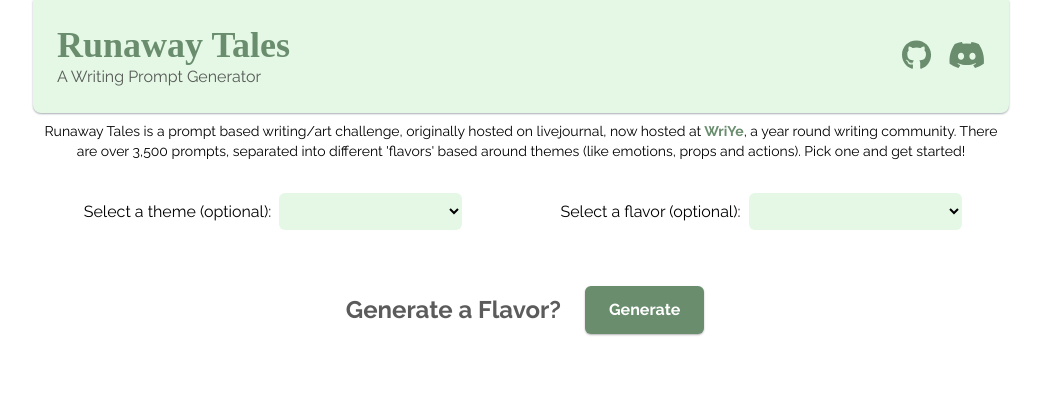
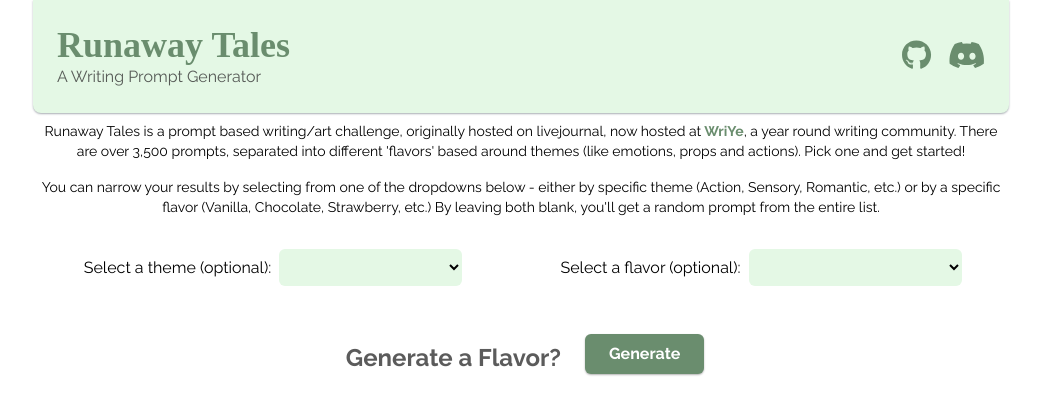
Before and after one commit to kittywizard/runaway-tales-gen, a React (Vite) app: page / in a window 1280 px wide. Shown: the top 414 px of the page, without its empty margins (119-1160 px from the left). Built offline with nearby package versions, Linux system fonts and the light colour scheme; a web font is replaced by a local one.

Commit message:
adding some tailwind tweaks across components

```diff
--- a/index.html
+++ b/index.html
@@ -6,7 +6,7 @@
     <link rel="preconnect" href="https://fonts.googleapis.com">
     <link rel="preconnect" href="https://fonts.gstatic.com" crossorigin>
     <link href="https://fonts.googleapis.com/css2?family=Raleway:wght@400;700&family=Viaoda+Libre&display=swap" rel="stylesheet">
-    <link href="style.css" rel="stylesheet">
+    <link href="/style.css" rel="stylesheet">
     <meta name="viewport" content="width=device-width, initial-scale=1.0" />
     <title>Runaway Tales</title>
   </head>
--- a/package.json
+++ b/package.json
@@ -18,12 +18,15 @@
     "@testing-library/jest-dom": "^5.16.4",
     "@testing-library/react": "^13.1.1",
     "@testing-library/user-event": "^13.5.0",
+    "autoprefixer": "^10.4.13",
     "babel-preset-react": "^6.24.1",
     "fortawesome": "0.0.1-security",
     "nanoid": "^4.0.0",
+    "postcss": "^8.4.21",
     "react": "^18.2.0",
     "react-dom": "^18.2.0",
-    "tailwind": "^4.0.0"
+    "tailwind": "^4.0.0",
+    "tailwindcss": "^3.2.4"
   },
   "devDependencies": {
     "@types/react": "^18.0.26",
--- a/public/style.css
+++ b/public/style.css
@@ -1,5 +1,5 @@
 /*
-! tailwindcss v3.0.24 | MIT License | https://tailwindcss.com
+! tailwindcss v3.2.4 | MIT License | https://tailwindcss.com
 */
 
 /*
@@ -30,6 +30,7 @@
 2. Prevent adjustments of font size after orientation changes in iOS.
 3. Use a more readable tab size.
 4. Use the user's configured `sans` font-family by default.
+5. Use the user's configured `sans` font-feature-settings by default.
 */
 
 html {
@@ -37,11 +38,15 @@ html {
   /* 1 */
   -webkit-text-size-adjust: 100%;
   /* 2 */
+  -moz-tab-size: 4;
   /* 3 */
-  tab-size: 4;
+  -o-tab-size: 4;
+     tab-size: 4;
   /* 3 */
   font-family: Raleway, sans-serif;
   /* 4 */
+  font-feature-settings: normal;
+  /* 5 */
 }
 
 /*
@@ -184,6 +189,8 @@ textarea {
   font-family: inherit;
   /* 1 */
   font-size: 100%;
+  /* 1 */
+  font-weight: inherit;
   /* 1 */
   line-height: inherit;
   /* 1 */
@@ -344,14 +351,7 @@ textarea {
 2. Set the default placeholder color to the user's configured gray 400 color.
 */
 
-input::-webkit-input-placeholder, textarea::-webkit-input-placeholder {
-  opacity: 1;
-  /* 1 */
-  color: #9ca3af;
-  /* 2 */
-}
-
-input:-ms-input-placeholder, textarea:-ms-input-placeholder {
+input::-moz-placeholder, textarea::-moz-placeholder {
   opacity: 1;
   /* 1 */
   color: #9ca3af;
@@ -413,15 +413,62 @@ video {
   height: auto;
 }
 
-/*
-Ensure the default browser behavior of the `hidden` attribute.
-*/
+/* Make elements with the HTML hidden attribute stay hidden by default */
 
 [hidden] {
   display: none;
 }
 
 *, ::before, ::after {
+  --tw-border-spacing-x: 0;
+  --tw-border-spacing-y: 0;
+  --tw-translate-x: 0;
+  --tw-translate-y: 0;
+  --tw-rotate: 0;
+  --tw-skew-x: 0;
+  --tw-skew-y: 0;
+  --tw-scale-x: 1;
+  --tw-scale-y: 1;
+  --tw-pan-x:  ;
+  --tw-pan-y:  ;
+  --tw-pinch-zoom:  ;
+  --tw-scroll-snap-strictness: proximity;
+  --tw-ordinal:  ;
+  --tw-slashed-zero:  ;
+  --tw-numeric-figure:  ;
+  --tw-numeric-spacing:  ;
+  --tw-numeric-fraction:  ;
+  --tw-ring-inset:  ;
+  --tw-ring-offset-width: 0px;
+  --tw-ring-offset-color: #fff;
+  --tw-ring-color: rgb(59 130 246 / 0.5);
+  --tw-ring-offset-shadow: 0 0 #0000;
+  --tw-ring-shadow: 0 0 #0000;
+  --tw-shadow: 0 0 #0000;
+  --tw-shadow-colored: 0 0 #0000;
+  --tw-blur:  ;
+  --tw-brightness:  ;
+  --tw-contrast:  ;
+  --tw-grayscale:  ;
+  --tw-hue-rotate:  ;
+  --tw-invert:  ;
+  --tw-saturate:  ;
+  --tw-sepia:  ;
+  --tw-drop-shadow:  ;
+  --tw-backdrop-blur:  ;
+  --tw-backdrop-brightness:  ;
+  --tw-backdrop-contrast:  ;
+  --tw-backdrop-grayscale:  ;
+  --tw-backdrop-hue-rotate:  ;
+  --tw-backdrop-invert:  ;
+  --tw-backdrop-opacity:  ;
+  --tw-backdrop-saturate:  ;
+  --tw-backdrop-sepia:  ;
+}
+
+::backdrop {
+  --tw-border-spacing-x: 0;
+  --tw-border-spacing-y: 0;
   --tw-translate-x: 0;
   --tw-translate-y: 0;
   --tw-rotate: 0;
@@ -494,32 +541,8 @@ Ensure the default browser behavior of the `hidden` attribute.
   }
 }
 
-.col-span-2 {
-  grid-column: span 2 / span 2;
-}
-
-.col-span-1 {
-  grid-column: span 1 / span 1;
-}
-
 .col-span-3 {
   grid-column: span 3 / span 3;
-}
-
-.col-start-1 {
-  grid-column-start: 1;
-}
-
-.col-start-2 {
-  grid-column-start: 2;
-}
-
-.col-end-2 {
-  grid-column-end: 2;
-}
-
-.col-end-3 {
-  grid-column-end: 3;
 }
 
 .m-2 {
@@ -539,26 +562,43 @@ Ensure the default browser behavior of the `hidden` attribute.
   margin-right: auto;
 }
 
+.my-4 {
+  margin-top: 1rem;
+  margin-bottom: 1rem;
+}
+
 .my-2 {
   margin-top: 0.5rem;
   margin-bottom: 0.5rem;
 }
 
-.my-4 {
-  margin-top: 1rem;
-  margin-bottom: 1rem;
+.mx-4 {
+  margin-left: 1rem;
+  margin-right: 1rem;
 }
 
-.block {
-  display: block;
+.mb-0 {
+  margin-bottom: 0px;
+}
+
+.mt-4 {
+  margin-top: 1rem;
+}
+
+.mb-1 {
+  margin-bottom: 0.25rem;
+}
+
+.mb-2 {
+  margin-bottom: 0.5rem;
+}
+
+.mb-4 {
+  margin-bottom: 1rem;
 }
 
 .flex {
   display: flex;
-}
-
-.grid {
-  display: grid;
 }
 
 .hidden {
@@ -577,12 +617,8 @@ Ensure the default browser behavior of the `hidden` attribute.
   cursor: pointer;
 }
 
-.grid-cols-2 {
-  grid-template-columns: repeat(2, minmax(0, 1fr));
-}
-
-.grid-rows-3 {
-  grid-template-rows: repeat(3, minmax(0, 1fr));
+.flex-row {
+  flex-direction: row;
 }
 
 .flex-col {
@@ -593,36 +629,8 @@ Ensure the default browser behavior of the `hidden` attribute.
   flex-wrap: wrap;
 }
 
-.content-center {
-  align-content: center;
-}
-
-.content-end {
-  align-content: flex-end;
-}
-
-.content-evenly {
-  align-content: space-evenly;
-}
-
-.items-end {
-  align-items: flex-end;
-}
-
 .items-center {
   align-items: center;
-}
-
-.items-baseline {
-  align-items: baseline;
-}
-
-.justify-start {
-  justify-content: flex-start;
-}
-
-.justify-end {
-  justify-content: flex-end;
 }
 
 .justify-center {
@@ -631,30 +639,6 @@ Ensure the default browser behavior of the `hidden` attribute.
 
 .justify-between {
   justify-content: space-between;
-}
-
-.justify-items-end {
-  justify-items: end;
-}
-
-.justify-items-center {
-  justify-items: center;
-}
-
-.place-self-end {
-  place-self: end;
-}
-
-.self-end {
-  align-self: flex-end;
-}
-
-.self-center {
-  align-self: center;
-}
-
-.justify-self-end {
-  justify-self: end;
 }
 
 .rounded-md {
@@ -723,14 +707,14 @@ Ensure the default browser behavior of the `hidden` attribute.
   line-height: 2rem;
 }
 
+.text-3xl {
+  font-size: 1.875rem;
+  line-height: 2.25rem;
+}
+
 .text-4xl {
   font-size: 2.25rem;
   line-height: 2.5rem;
-}
-
-.text-3xl {
-  font-size: 1.875rem;
-  line-height: 2.25rem;
 }
 
 .text-lg {
@@ -745,6 +729,10 @@ Ensure the default browser behavior of the `hidden` attribute.
 
 .font-bold {
   font-weight: 700;
+}
+
+.font-semibold {
+  font-weight: 600;
 }
 
 .text-dark-green {
@@ -793,13 +781,8 @@ Ensure the default browser behavior of the `hidden` attribute.
 }
 
 .filter {
-  -webkit-filter: var(--tw-blur) var(--tw-brightness) var(--tw-contrast) var(--tw-grayscale) var(--tw-hue-rotate) var(--tw-invert) var(--tw-saturate) var(--tw-sepia) var(--tw-drop-shadow);
-          filter: var(--tw-blur) var(--tw-brightness) var(--tw-contrast) var(--tw-grayscale) var(--tw-hue-rotate) var(--tw-invert) var(--tw-saturate) var(--tw-sepia) var(--tw-drop-shadow);
+  filter: var(--tw-blur) var(--tw-brightness) var(--tw-contrast) var(--tw-grayscale) var(--tw-hue-rotate) var(--tw-invert) var(--tw-saturate) var(--tw-sepia) var(--tw-drop-shadow);
 }
-
-/* body {
-    background-color: rgb(228, 248, 229);
-} */
 
 .hover\:border-b-black:hover {
   --tw-border-opacity: 1;
--- a/src/Intro.jsx
+++ b/src/Intro.jsx
@@ -1,5 +1,6 @@
 export default function Intro() {
     return (
+        <>
             <p className="p-2 text-sm text-center">
                 Runaway Tales is a prompt based writing/art challenge, originally hosted on livejournal, now hosted at
                 <a href="http://wriye.proboards.com"
@@ -11,5 +12,10 @@ export default function Intro() {
                 There are over 3,500 prompts, separated into different 'flavors' based around themes (like emotions, props and actions).
                 Pick one and get started!
             </p>
+            <p className="p-2 text-sm text-center">
+                You can narrow your results by selecting from one of the dropdowns below - either by specific theme (Action, Sensory, Romantic, etc.)
+                or by a specific flavor (Vanilla, Chocolate, Strawberry, etc.) By leaving both blank, you'll get a random prompt from the entire list.
+            </p>
+        </>
     )
 }
--- a/src/Main.jsx
+++ b/src/Main.jsx
@@ -49,7 +49,6 @@ export default function Main() {
     const themeSet = new Set(flavorData.map(flavor => flavor.theme));
     const flavorSet = flavorData.map(flavor => flavor.flavor);
 
-
     return (
         <main className="container mx-auto flex-col justify-center">
             <Intro />
@@ -70,7 +69,7 @@ export default function Main() {
                 />
             </div>
 
-            <section className="flex justify-center p-6">
+            <section className="flex justify-center p-4">
                 <h2 className="m-2 p-2 font-bold text-2xl text-gray">Generate a Flavor?</h2>
                  <Button
                     handleClick={getPrompt}
@@ -90,10 +89,13 @@ export default function Main() {
 
                     {toggleTopping &&
                         <section className="my-2">
-                            <div className="flex justify-center">
-                                <h3 className="m-4">
-                                    Need a topping to go with that flavor?
-                                </h3>
+                            <div className="flex justify-between">
+                                <div className="flex-col mx-4">
+                                    <h3 className="mb-1 font-bold text-lg">
+                                        Need a topping to go with that flavor?
+                                    </h3>
+                                    <p className="text-xs">Toppings are optional add-ons that can completely change what (or who!) you're writing about.</p>
+                                </div>
                                 <Button
                                     handleClick={getTopping}
                                     buttonName={"Get Topping"}
--- a/src/components/Button.jsx
+++ b/src/components/Button.jsx
@@ -1,7 +1,7 @@
 export default function Button(props) {
     return (
         <button
-            className="rounded-md bg-dark-green px-6 py-2 m-2 font-bold text-white hover:bg-green hover:text-gray-dark shadow-sm shadow-black/30 hover:shadow-xs hover:shadow-black/50"
+            className="rounded-md bg-dark-green px-6 py-2 m-2 mb-4 font-bold text-white hover:bg-green hover:text-gray-dark shadow-sm shadow-black/30 hover:shadow-xs hover:shadow-black/50"
             onClick={props.handleClick}>
             {props.buttonName}
         </button>
--- a/src/hooks/useGenerator.jsx
+++ b/src/hooks/useGenerator.jsx
@@ -29,7 +29,6 @@ function useGenerator(props) {
             const numbers = generateNumbers(themePrompts);
             promptObj = setPromptObj(numbers[0], numbers[1], themePrompts);
         }
-
 
         //set state
         setChosenPrompts(prevState => {
--- a/src/index.css
+++ b/src/index.css
@@ -1,7 +1,4 @@
+
 @tailwind base;
 @tailwind components;
 @tailwind utilities;
-
-/* body {
-    background-color: rgb(228, 248, 229);
-} */
--- a/src/index.jsx
+++ b/src/index.jsx
@@ -1,6 +1,6 @@
 import React from 'react';
 import ReactDOM from 'react-dom/client';
-import './index.css';
+//import './index.css';
 import App from './App';
 
 
```
Also changed, not shown: 2 other files (tests, documents, lock files or other folders). Lines whose indentation alone changed are shown as unchanged.
